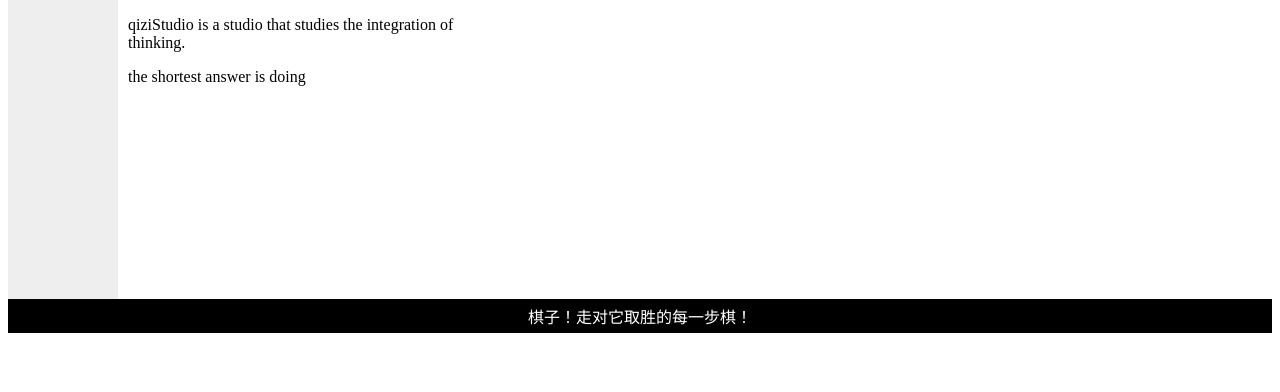
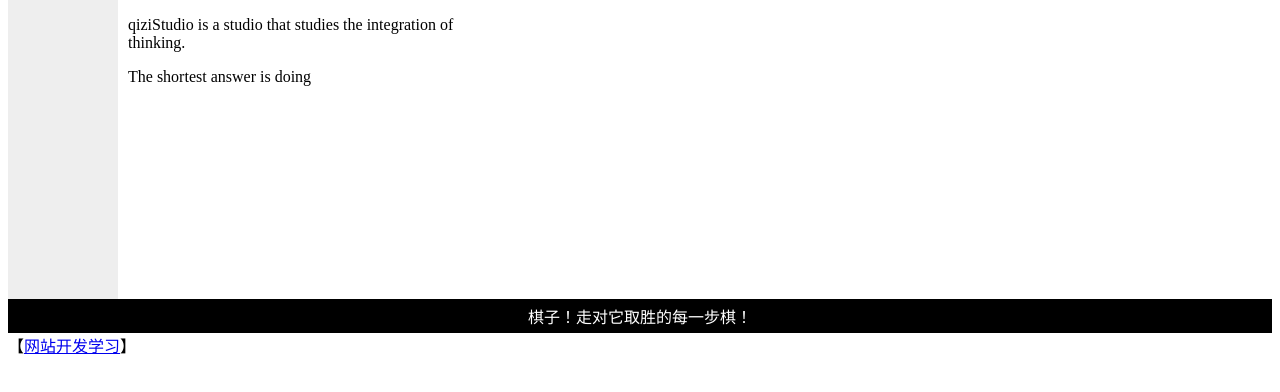
Before and after one commit to weizhihaiyu/qiziStudio, a plain HTML site: page qizihome2.html in a window 1280 px wide. Shown: the part 168-560 px from the top of the page. Drawn offline with Linux system fonts and the light colour scheme.

Commit message:
添加快速访问
添加快速访问

```diff
--- a/qizihome2.html
+++ b/qizihome2.html
@@ -50,13 +50,16 @@
 qiziStudio is a studio that studies the integration of thinking.
 </p>
 <p>
-the shortest answer is doing
+The shortest answer is doing
+</p>
+<p>
+
 </p>
 </div>
 
 <div id="footer">
 棋子！走对它取胜的每一步棋！
 </div>
-
+【<a href="https://www.w3school.com.cn/" target="_blank">网站开发学习</a>】
 </body>
 </html>
```
